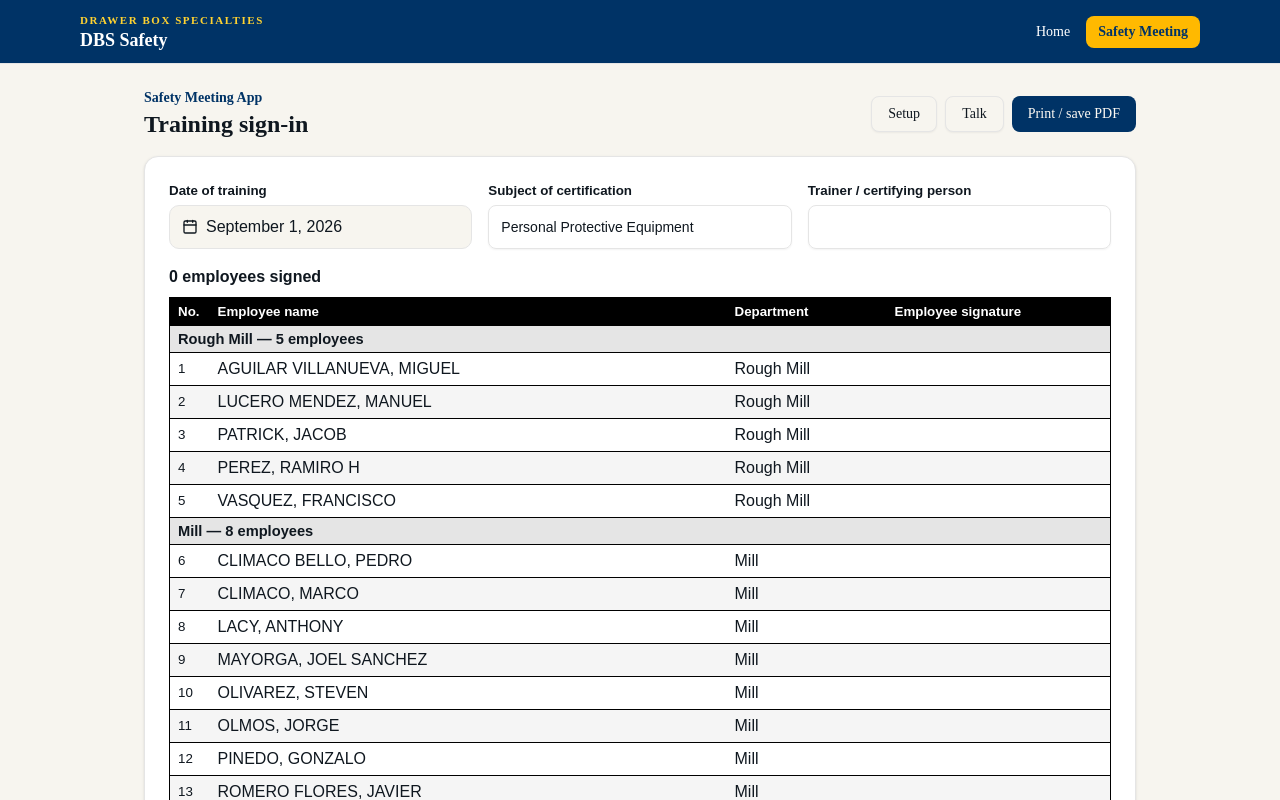
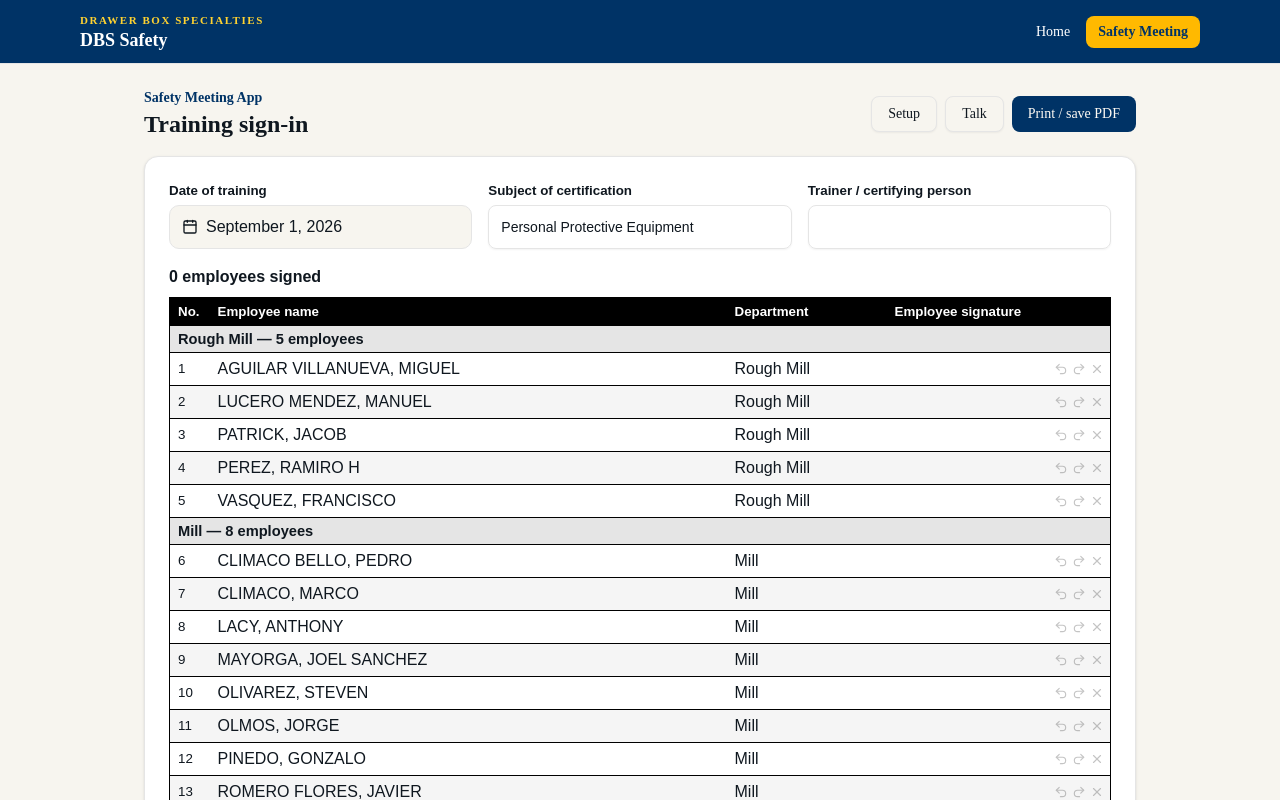
Before and after one commit to drawerboxspecialties-ops/dbs-safety, a Next.js app: page /meetings/sign-in in a window 1280 px wide. Shown: the top 800 px of the page. Built offline with nearby package versions, Linux system fonts and the light colour scheme.

Commit message:
Add undo and redo controls on each signature pad.
Co-authored-by: drawerboxspecialties <drawerboxspecialties@gmail.com>

```diff
--- a/src/components/signature-pad.tsx
+++ b/src/components/signature-pad.tsx
@@ -1,6 +1,7 @@
 "use client";
 
-import { useEffect, useRef } from "react";
+import { useEffect, useRef, useState } from "react";
+import { Redo2, Undo2, X } from "lucide-react";
 
 export function SignaturePad({
   value,
@@ -13,8 +14,18 @@ export function SignaturePad({
   const valueRef = useRef(value);
   const drawing = useRef(false);
   const last = useRef<{ x: number; y: number } | null>(null);
+  const history = useRef<string[]>(value ? [value] : []);
+  const index = useRef(value ? 0 : -1);
+  const skipSync = useRef(false);
+  const [canUndo, setCanUndo] = useState(Boolean(value));
+  const [canRedo, setCanRedo] = useState(false);
 
   valueRef.current = value;
+
+  function setFlags() {
+    setCanUndo(index.current >= 0);
+    setCanRedo(index.current < history.current.length - 1);
+  }
 
   function setupContext() {
     const canvas = canvasRef.current;
@@ -61,6 +72,20 @@ export function SignaturePad({
   }, []);
 
   useEffect(() => {
+    if (skipSync.current) {
+      skipSync.current = false;
+      paintStored();
+      return;
+    }
+    if (value && history.current.length === 0) {
+      history.current = [value];
+      index.current = 0;
+      setFlags();
+    }
+    if (!value && history.current.length === 0) {
+      index.current = -1;
+      setFlags();
+    }
     paintStored();
     // eslint-disable-next-line react-hooks/exhaustive-deps
   }, [value]);
@@ -91,6 +116,15 @@ export function SignaturePad({
     last.current = p;
   }
 
+  function commit(next: string) {
+    history.current = history.current.slice(0, index.current + 1);
+    history.current.push(next);
+    index.current = history.current.length - 1;
+    setFlags();
+    skipSync.current = true;
+    onChange(next);
+  }
+
   function onPointerUp(e: React.PointerEvent<HTMLCanvasElement>) {
     if (!drawing.current) return;
     drawing.current = false;
@@ -101,17 +135,41 @@ export function SignaturePad({
       /* already released */
     }
     const canvas = canvasRef.current;
-    if (canvas) onChange(canvas.toDataURL("image/png"));
+    if (canvas) commit(canvas.toDataURL("image/png"));
+  }
+
+  function applyAt(nextIndex: number) {
+    index.current = nextIndex;
+    const next = nextIndex < 0 ? "" : history.current[nextIndex];
+    setFlags();
+    skipSync.current = true;
+    onChange(next);
+  }
+
+  function undo(e: React.MouseEvent) {
+    e.preventDefault();
+    e.stopPropagation();
+    if (index.current < 0) return;
+    applyAt(index.current - 1);
+  }
+
+  function redo(e: React.MouseEvent) {
+    e.preventDefault();
+    e.stopPropagation();
+    if (index.current >= history.current.length - 1) return;
+    applyAt(index.current + 1);
   }
 
   function clear(e: React.MouseEvent) {
     e.preventDefault();
     e.stopPropagation();
-    onChange("");
+    if (!value && index.current < 0) return;
+    commit("");
   }
 
   return (
-    <div className="relative h-8 w-full min-w-[8rem]">
+    <div className="flex items-center gap-0.5">
+      <div className="relative h-8 min-w-0 flex-1">
         <canvas
           ref={canvasRef}
           className="h-8 w-full cursor-crosshair touch-none print:hidden"
@@ -131,15 +189,39 @@ export function SignaturePad({
         ) : (
           <div className="pointer-events-none absolute inset-x-1 bottom-1 hidden border-b border-black print:block" />
         )}
-      {value ? (
+      </div>
+      <div className="flex shrink-0 print:hidden">
         <button
           type="button"
+          title="Undo"
+          aria-label="Undo signature"
+          disabled={!canUndo}
+          onClick={undo}
+          className="rounded p-0.5 text-neutral-700 disabled:opacity-30"
+        >
+          <Undo2 className="size-3.5" />
+        </button>
+        <button
+          type="button"
+          title="Redo"
+          aria-label="Redo signature"
+          disabled={!canRedo}
+          onClick={redo}
+          className="rounded p-0.5 text-neutral-700 disabled:opacity-30"
+        >
+          <Redo2 className="size-3.5" />
+        </button>
+        <button
+          type="button"
+          title="Clear"
+          aria-label="Clear signature"
+          disabled={!canUndo}
           onClick={clear}
-          className="absolute top-0 right-0 px-1 text-[10px] text-neutral-600 underline print:hidden"
+          className="rounded p-0.5 text-neutral-700 disabled:opacity-30"
         >
-          Clear
+          <X className="size-3.5" />
         </button>
-      ) : null}
+      </div>
     </div>
   );
 }
```
Lines whose indentation alone changed are shown as unchanged.
